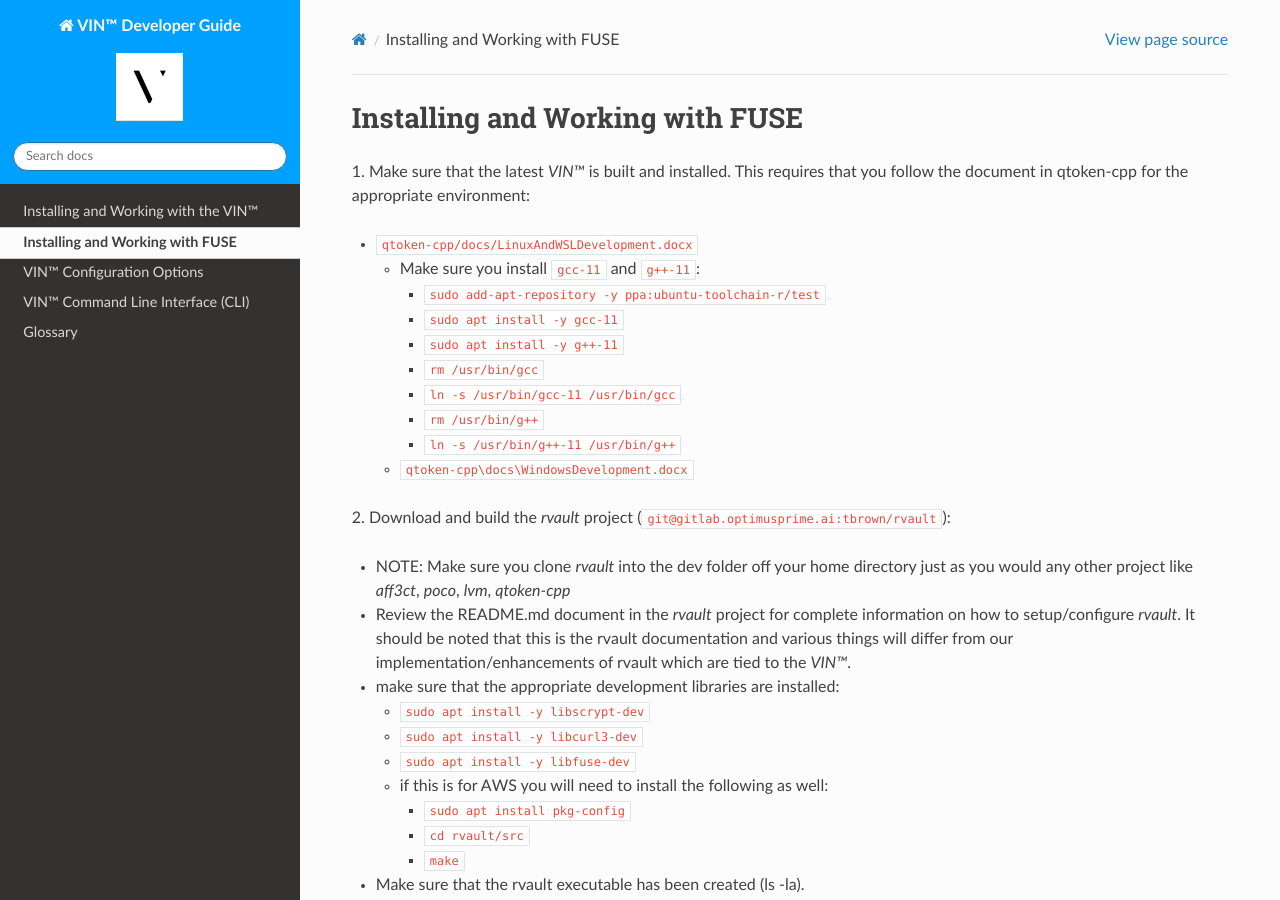
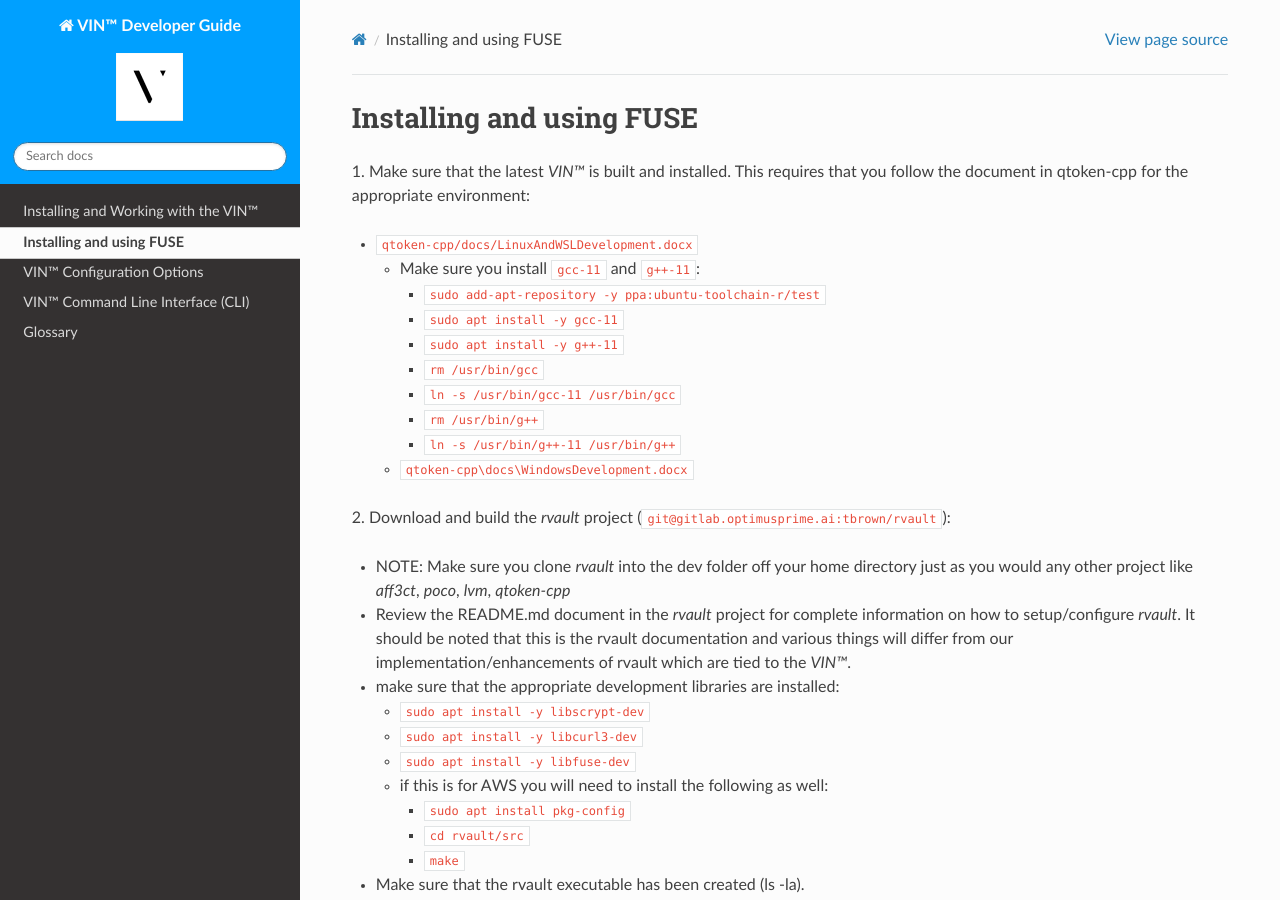
Before and after one commit to Market-Insight-Solutions-LLC/vin-developer-guide, a Sphinx documentation site: the page built from docs/source/vin_fuse.rst, in a window 1280 px wide and 900 px high. Built offline with Sphinx 7.4.7 and the Read the Docs theme 2.0.0, drawn with Linux system fonts in a browser that asks for light colours.

Commit message:
minor changes

```diff
--- a/docs/source/vin_fuse.rst
+++ b/docs/source/vin_fuse.rst
@@ -1,6 +1,6 @@
 
 **************************************
-Installing and Working with FUSE
+Installing and using FUSE
 **************************************
 
 \1\. Make sure that the latest *VIN™* is built and installed.  This requires that you follow the document in qtoken-cpp for the appropriate environment:
```
